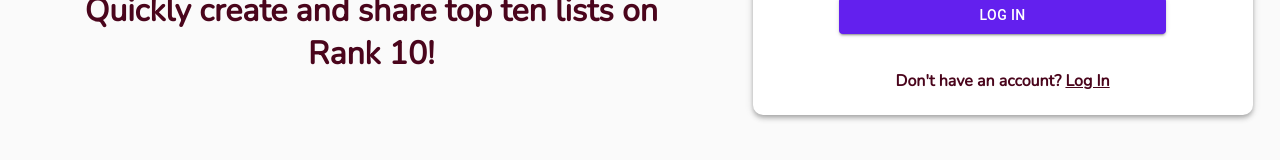
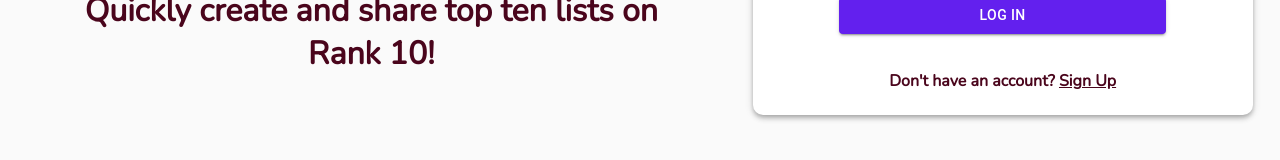
Before and after one commit to meh430/rankten, a React (Create React App) app: page /#/auth in a window 1280 px wide. Shown: the part 478-638 px from the top of the page. Built offline with nearby package versions, Linux system fonts and the light colour scheme.

Commit message:
Fixes login and signup alt

```diff
--- a/src/components/Login.js
+++ b/src/components/Login.js
@@ -95,7 +95,7 @@ export const AltAuth = (props) => {
         <h4 style={props.textTheme}>
             {props.isLogin ? "Don't have an account? " : "Have an account? "}
             <u style={{ color: props.textTheme.color, cursor: "pointer" }} onClick={props.onClick}>
-                {props.isLogin ? "Log In" : "Sign Up"}
+                {props.isLogin ? "Sign Up" : "Log In"}
             </u>
         </h4>
     );
```
